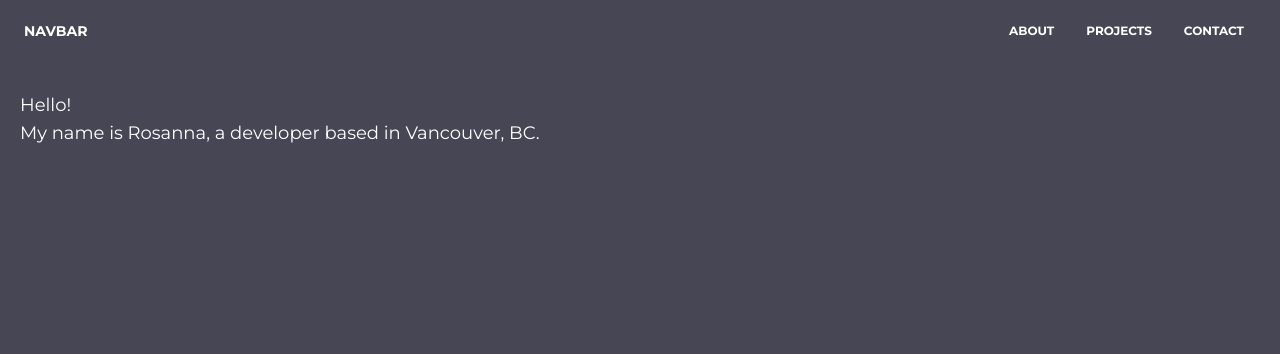
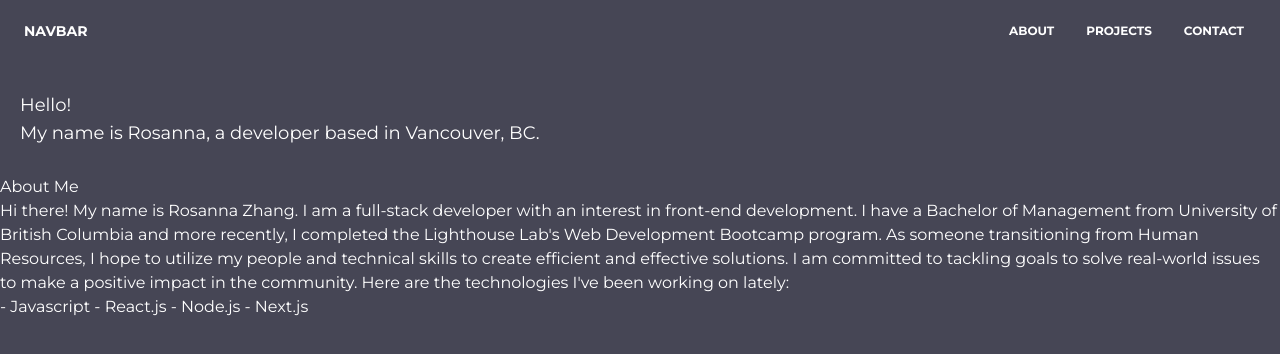
Before and after one commit to rosanna-z/my-portfolio, a Next.js app: page / in a window 1280 px wide. Shown: the top 354 px of the page. Built offline with nearby package versions, Linux system fonts and the light colour scheme.

Commit message:
Add About Me componenet with description

```diff
--- /dev/null
+++ b/app/About.js
@@ -0,0 +1,24 @@
+export default function About() {
+  return (
+    <>
+    <h1>About Me</h1>
+    <div>
+      Hi there!
+      My name is Rosanna Zhang. I am a full-stack developer with an interest in front-end development.
+      I have a Bachelor of Management from University of British Columbia and more recently,
+      I completed the Lighthouse Lab's Web Development Bootcamp program.
+
+      As someone transitioning from Human Resources, I hope to utilize my people and technical skills to create efficient and effective solutions.
+      I am committed to tackling goals to solve real-world issues to make a positive impact in the community.
+
+      Here are the technologies I've been working on lately:
+      <p>
+        - Javascript
+        - React.js
+        - Node.js
+        - Next.js
+      </p>
+    </div>
+    </>
+  )
+}
--- a/app/page.js
+++ b/app/page.js
@@ -1,6 +1,7 @@
 "use client";
 
 import NavBar from "./navBar";
+import About from "./About";
 
 export default function Home() {
   return (
@@ -12,6 +13,7 @@ export default function Home() {
           My name is Rosanna, a developer based in Vancouver, BC.
         </div>
       </h1>
+      <About />
     </main>
   )
 }
```
Also changed, not shown: 1 other file (tests, documents, lock files or other folders).
